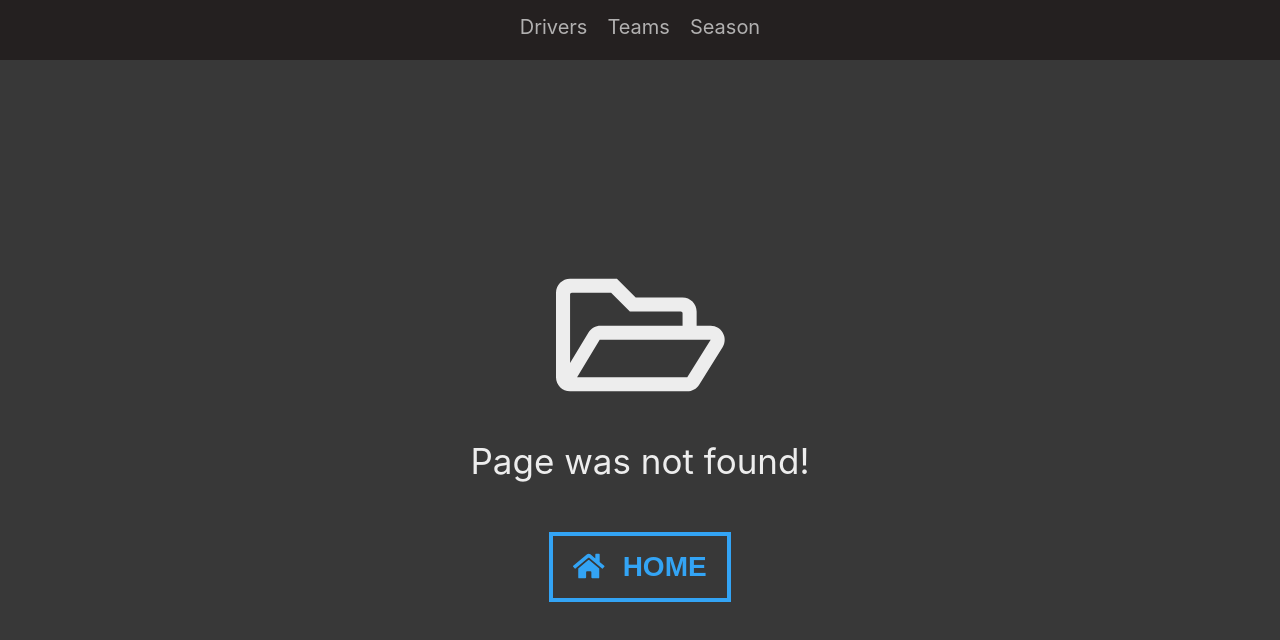
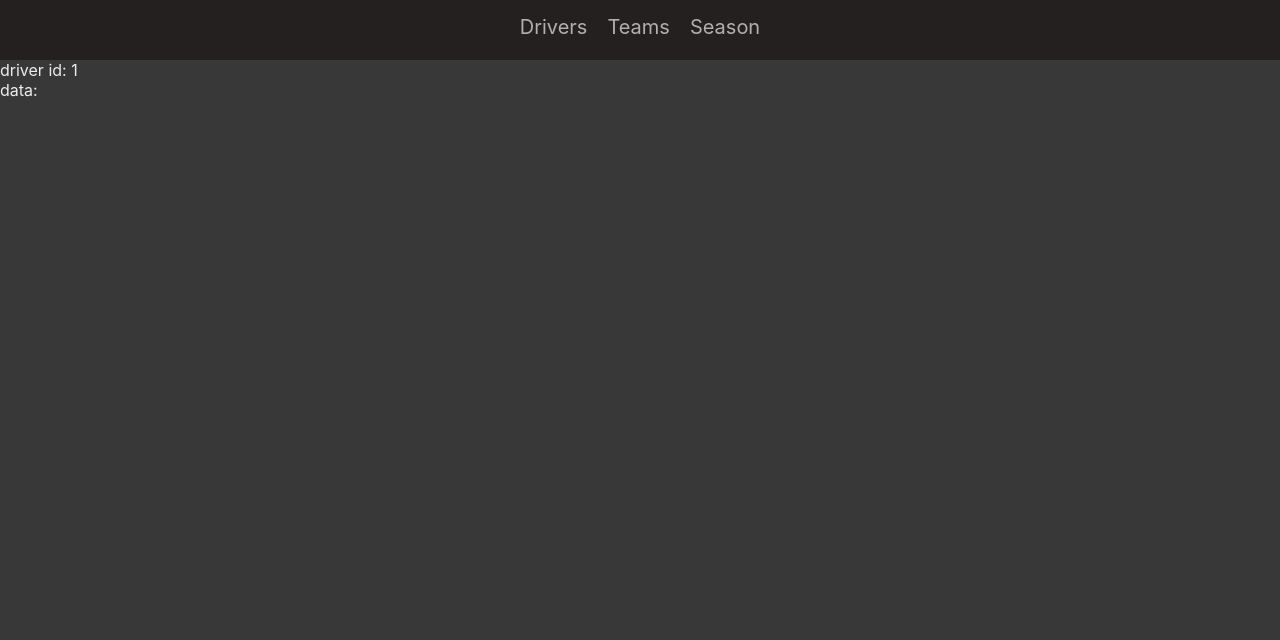
Before and after one commit to simecek-m/formula1-web, a React (Create React App) app: page /drivers/1 in a window 1280 px wide. Before the commit this address had no page. Shown: the top 640 px of the page. Built offline with nearby package versions, Linux system fonts and the light colour scheme; no server answers.

Commit message:
add Driver detail page component

```diff
--- a/src/App.js
+++ b/src/App.js
@@ -4,6 +4,7 @@ import Navigation from "component/navigation/Navigation";
 import { BrowserRouter, Switch, Route } from "react-router-dom";
 import NotFound from "component/page/NotFound";
 import Drivers from "component/page/Drivers";
+import Driver from "component/page/Driver";
 import "animate.css";
 import styled from "styled-components";
 
@@ -20,6 +21,7 @@ function App() {
         <Navigation />
         <Switch>
           <Route exact path="/" component={Drivers} />
+          <Route path="/drivers/:id" component={Driver} />
           <Route path={["/404", "*"]} component={NotFound} />
         </Switch>
       </BrowserRouter>
--- /dev/null
+++ b/src/component/page/Driver.js
@@ -0,0 +1,29 @@
+import React from "react";
+import { useParams } from "react-router-dom";
+import { gql } from "apollo-boost";
+import { useQuery } from "@apollo/react-hooks";
+
+const DRIVER_QUERY = gql`
+  query($id: String!) {
+    driver(id: $id) {
+      firstname
+      lastname
+    }
+  }
+`;
+
+function Driver() {
+  const { id } = useParams();
+  const { data } = useQuery(DRIVER_QUERY, {
+    variables: { id: "5e5d209be560b89d0e937690" }
+  });
+  console.log("data: ", data);
+  return (
+    <div>
+      <div>driver id: {id}</div>
+      <div>data: {JSON.stringify(data)}</div>
+    </div>
+  );
+}
+
+export default Driver;
```
